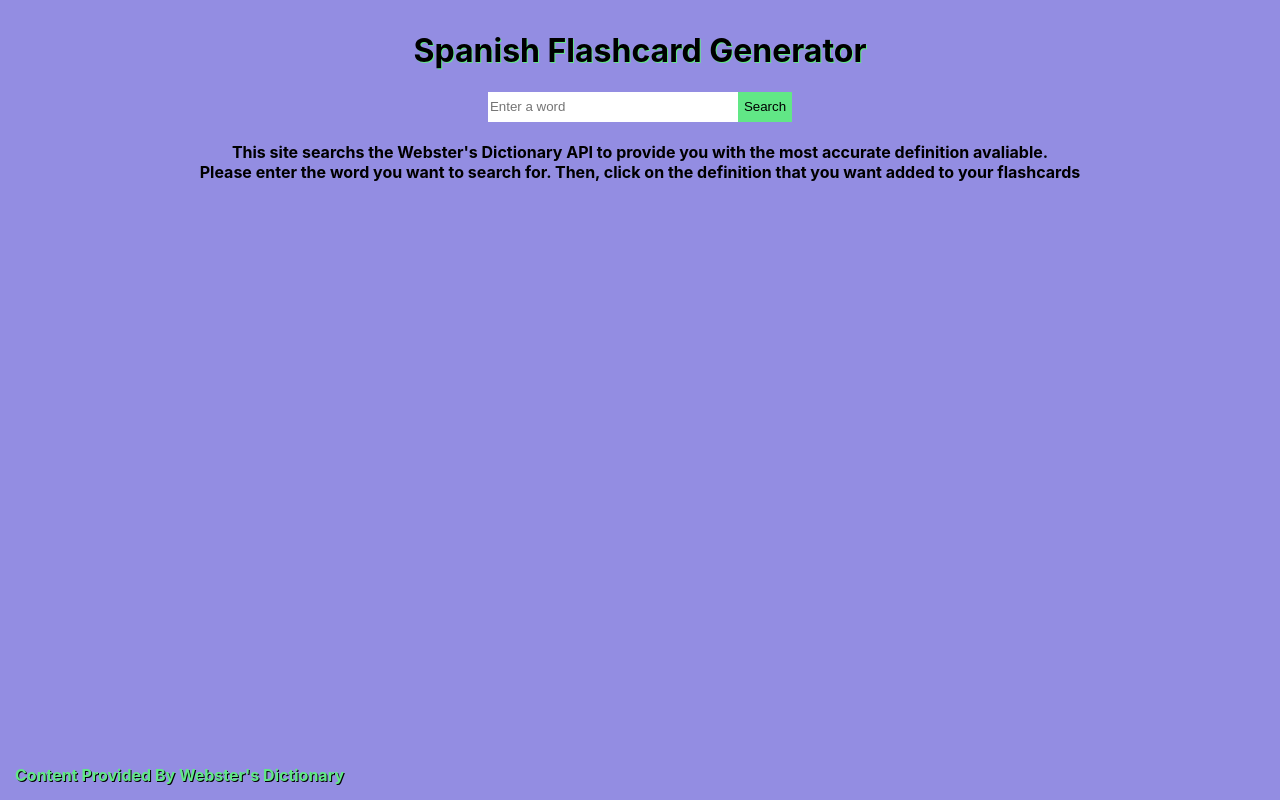
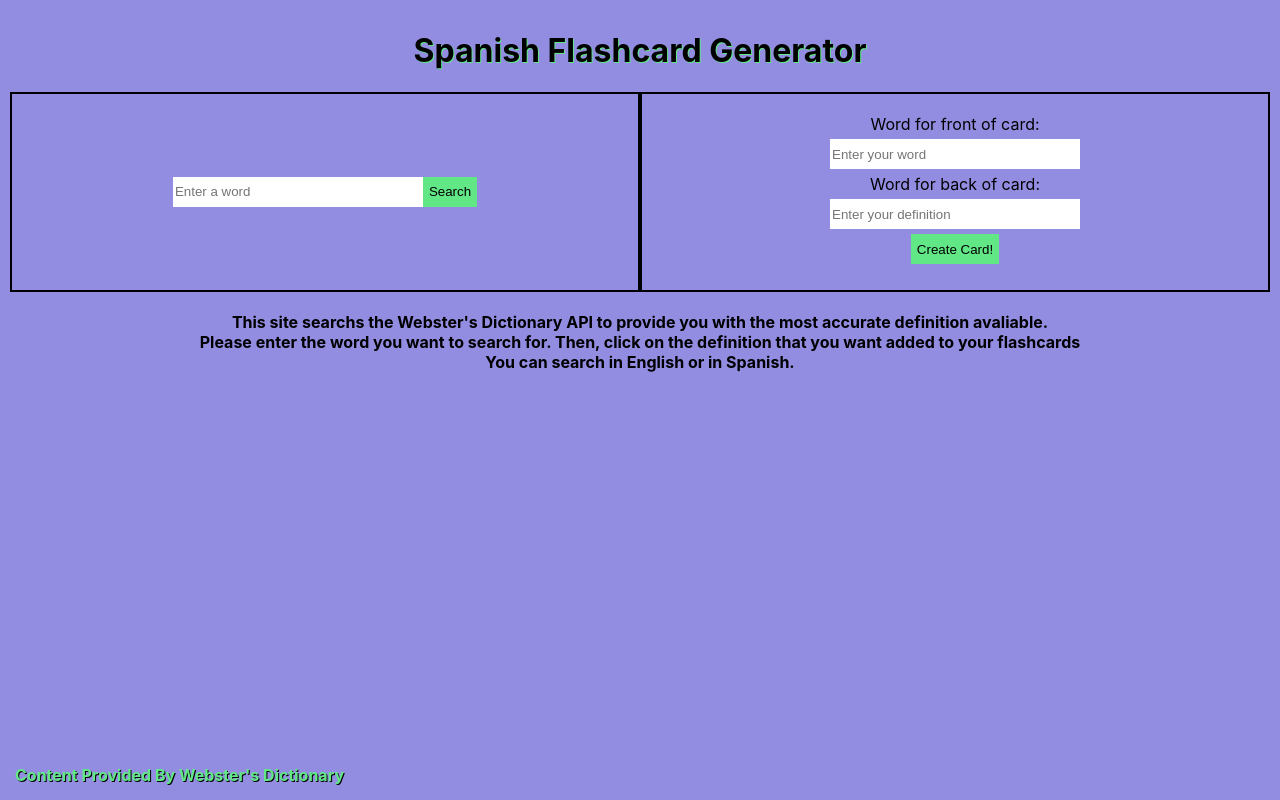
Before and after one commit to ajudd2020/SpanishFlashcards, a React (Create React App) app: page / in a window 1280 px wide. Built offline with nearby package versions, Linux system fonts and the light colour scheme.

Commit message:
added some styles and additional functionality

```diff
--- a/src/App.css
+++ b/src/App.css
@@ -53,7 +53,7 @@ h1 {
 
 form input {
   border: none;
-  width: 150px;
+  width: 120px;
   height: 30px;
 }
 input:focus, button:focus {
@@ -76,8 +76,52 @@ button {
   text-shadow: 2px 2px black;
 }
 
-@media screen and (min-width: 330px) {
+.forms {
+  display: flex;
+  align-items: center;
+  justify-content: center;
+  flex-direction: column;
+}
+
+.forms > div {
+  border: 2px black solid;
+  width: 50%;
+  height: 160px;
+  display: flex;
+  align-items: center;
+  justify-content: center;
+}
+
+.CreateForm {
+  display: flex;
+  flex-direction: column;
+  align-items: center;
+  justify-content: center;
+  padding-bottom: 10px;
+}
+
+.CreateForm button {
+  margin-top: 5px;
+}
+
+.CreateForm, .SearchForm {
+  margin: 10px;
+}
+
+label {
+  padding: 5px;
+}
+
+@media screen and (min-width: 570px) {
+
+  .forms {
+    flex-direction: row;
+  }
   form input {
     width: 250px;
   }
+
+  .forms > div {
+    height: 200px;
+  }
 }
--- a/src/App.js
+++ b/src/App.js
@@ -14,7 +14,9 @@ class App extends React.Component {
       searchList: '',
       cardData: [],
       error: false,
-      errorMessage: ""
+      errorMessage: "",
+      frontValue: '',
+      backValue: ''
     };
 
     this.handleOnChange = this.handleOnChange.bind(this);
@@ -23,6 +25,9 @@ class App extends React.Component {
     this.displaySearch = this.displaySearch.bind(this);
     this.handleClick = this.handleClick.bind(this);
     this.clearResult = this.clearResults.bind(this);
+    this.createFrontOnChange = this.createFrontOnChange.bind(this);
+    this.createBackOnChange= this.createBackOnChange.bind(this);
+    this.handleCreateCard = this.handleCreateCard.bind(this);
   }
 
 
@@ -115,20 +120,64 @@ clearResults (event) {
   this.setState({displayInstructions: true})
 }
 
+createFrontOnChange (event) {
+  this.setState({frontValue: encodeURIComponent(event.target.value.trim())})
+  this.setState({error: false})
+}
+
+createBackOnChange (event) {
+  this.setState({backValue: encodeURIComponent(event.target.value.trim())})
+  this.setState({error: false})
+}
+
+handleCreateCard (event) {
+  event.preventDefault();
+  var createCardData = [];
+  if (this.state.frontValue === "" || this.state.backValue === "") {
+    alert("Please enter a word and definition!")
+  } else {
+    createCardData.push(this.state.frontValue, this.state.backValue);
+    this.setState({cardData:[...this.state.cardData, createCardData]});
+    this.setState({displayClear: true});
+    this.setState({displayInstructions: false});
+    this.setState({frontValue: ""});
+    this.setState({backValue: ""});
+  }
+}
+
 
   render() {
     return (
       <div className="App">
           <h1>Spanish Flashcard Generator</h1>
-          <form>
-              <input name="test" type="text" placeholder="Enter a word"
-              onChange = {event => this.handleOnChange(event)}
-              value = {this.state.searchValue} />
-              <button onClick= {this.handleSearch}>Search</button>
-          </form>
+          <div className="forms">
+              <div>
+                <form className="SearchForm">
+                      <input name="APISearch" type="text" placeholder="Enter a word"
+                      onChange = {event => this.handleOnChange(event)}
+                      value = {this.state.searchValue} />
+                      <button onClick= {this.handleSearch}>Search</button>
+                </form>
+              </div>
+              <div>
+                <form className="CreateForm">
+                  <label for="CreateCardFront">Word for front of card:</label>
+                  <input name="CreateCardFront" id ="CreateCardFront" type="text"
+                  placeholder="Enter your word"
+                  onChange = {event => this.createFrontOnChange(event)}
+                  value = {this.state.frontValue} />
+                  <label for="CreateCardBack">Word for back of card:</label>
+                  <input name="CreateCardBack" id="CreateCardBack" type="text"
+                  placeholder="Enter your definition"
+                  onChange = {event => this.createBackOnChange(event)}
+                  value = {this.state.backValue} />
+                  <button onClick = {this.handleCreateCard}>Create Card!</button>
+                </form>
+              </div>
+          </div>
           <div className="searchDisplay">
               {this.state.displayInstructions?
-              <div className="instructions"><div>This site searchs the Webster's Dictionary API to provide you with the most accurate definition avaliable.</div> <div>Please enter the word you want to search for. Then, click on the definition that you want added to your flashcards</div></div>:
+              <div className="instructions"><div>This site searchs the Webster's Dictionary API to provide you with the most accurate definition avaliable.</div> <div>Please enter the word you want to search for. Then, click on the definition that you want added to your flashcards</div><div>You can search in English or in Spanish.</div></div>:
               <div className="searchBox">
                   {this.state.searchList}
               </div>}
```
